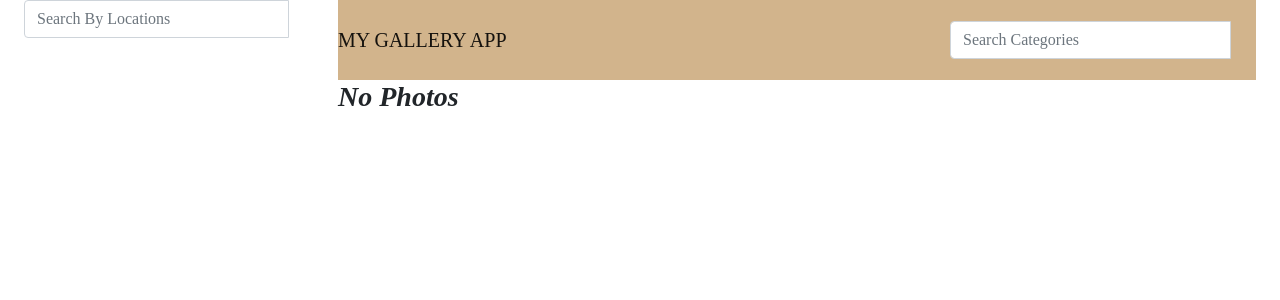
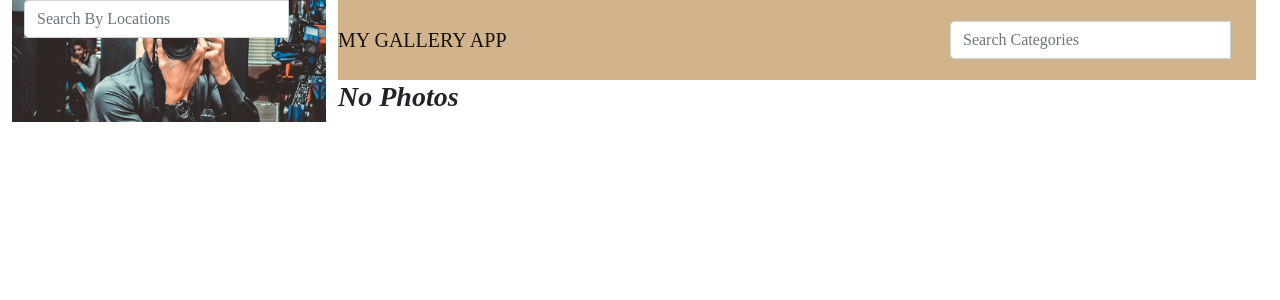
Before and after one commit to JamesMusembi/Personal-Gallery, a Django app: page / in a window 1280 px wide. Shown: the top 300 px of the page. Run offline with Django 3.2, Linux system fonts and the light colour scheme; data that the repository does not hold is empty; some libraries are stand-ins or nearby versions.

Commit message:
styling indexpage

```diff
--- a/static/css/style.css
+++ b/static/css/style.css
@@ -41,3 +41,12 @@ h1{
     justify-content: center;
     margin: 30px;
 }
+#indexpageimage{
+    background-image: url("../images/background.jpg");
+    background-position: center;
+    background-repeat: no-repeat;
+    background-size: cover;
+}
+#indexoneimage{
+    display: none;
+}
```
Also changed, not shown: static/images/background.jpg (added).
